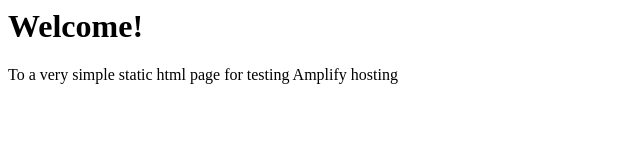
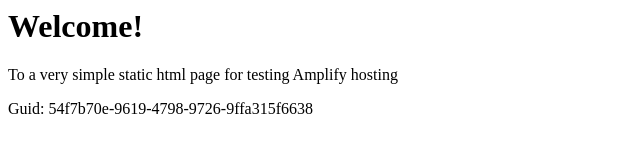
Before and after one commit to aws-aemilia-dub/Github-PR-Commit-Integration-Test-DoNotTouch-GitHubAutoBuildCanaryTest-v1-preprod-eu-west-1, a website: page src/index.html in a window 1280 px wide. Shown: the whole page, without its empty margins (0-640 px from the left). Drawn offline with Linux system fonts and the light colour scheme.

Commit message:
commit from integ tests

```diff
--- a/src/index.html
+++ b/src/index.html
@@ -1,3 +1,5 @@
+
+
 <html lang="en">
 
 <head>
@@ -10,6 +12,6 @@
 <body>
     <h1>Welcome!</h1>
     <p>To a very simple static html page for testing Amplify hosting</p>
-</body>
+    <p>Guid: 54f7b70e-9619-4798-9726-9ffa315f6638</p></body>
 
 </html>
```
